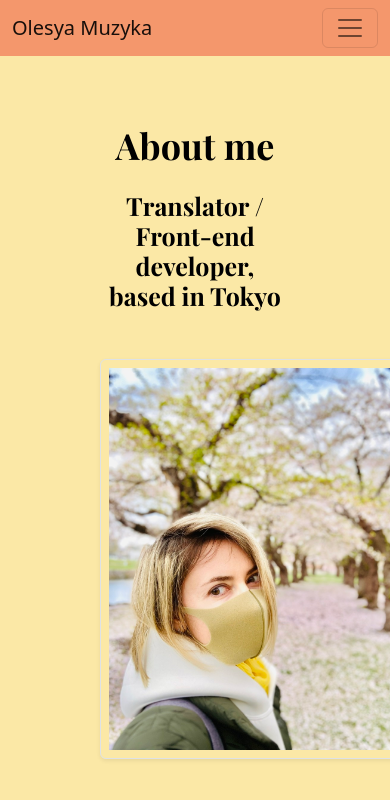
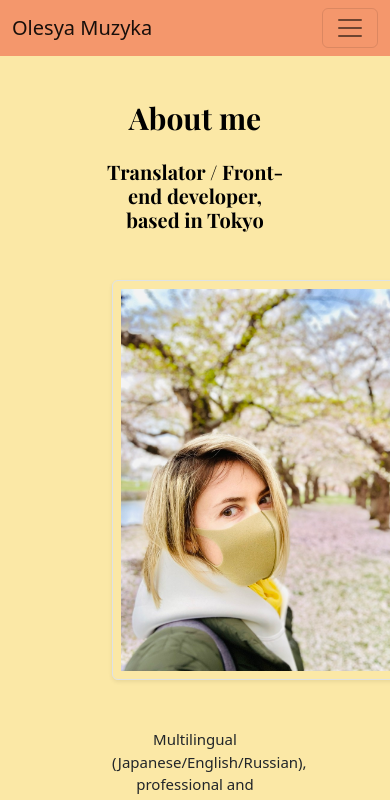
Before and after one commit to olesyaMuzyka/Portfolio, a plain HTML site: page about.html in a window 390 px wide. Shown: the top 800 px of the page. Drawn offline with nearby package versions, Linux system fonts and the light colour scheme.

Commit message:
Revised about html, css

```diff
--- a/about.html
+++ b/about.html
@@ -76,15 +76,20 @@
       </div>
     </nav>
     <div class="about-section">
-      <viv class="container">
         <h1 class="mb-4">About me</h1>
         <h2 class="mb-5">Translator / Front-end developer, based in Tokyo</h2>
+      <div class="container mb-5">
+        <div class="row">
+          <div class="col-md-12">
             <img
               id="my-photo"
           src="/images/olesya-photo.jpeg"
           alt="Olesya-photo"
           class="img-fluid rounded shadow-sm p-2 d-md-block border mb-5"
         />
+          </div>
+          <div class="col-md-12">
+
             <p>
               Multilingual (Japanese/English/Russian), professional and passionate
           translator with over 10 years of experience in translating engineering
@@ -96,7 +101,7 @@
           want to become a great specialist and achieve the same level in
           programming as in translation.
             </p>
-        <div class="d-md-block mt-5 mb-5">
+            <div class="mt-5 mb-5">
               <a
                 href="/project.html"
                 class="project-link"
--- a/style.css
+++ b/style.css
@@ -168,10 +168,13 @@ h3 {
     padding: 100px;
   }
   .about-section h1 {
-    font-size: 36px;
+    font-size: 30px;
   }
   .about-section h2 {
-    font-size: 25px;
+    font-size: 20px;
+  }
+  .about-section p {
+    font-size: 15px;
   }
   .website-link {
     text-align: center;
```
Lines whose indentation alone changed are shown as unchanged.
